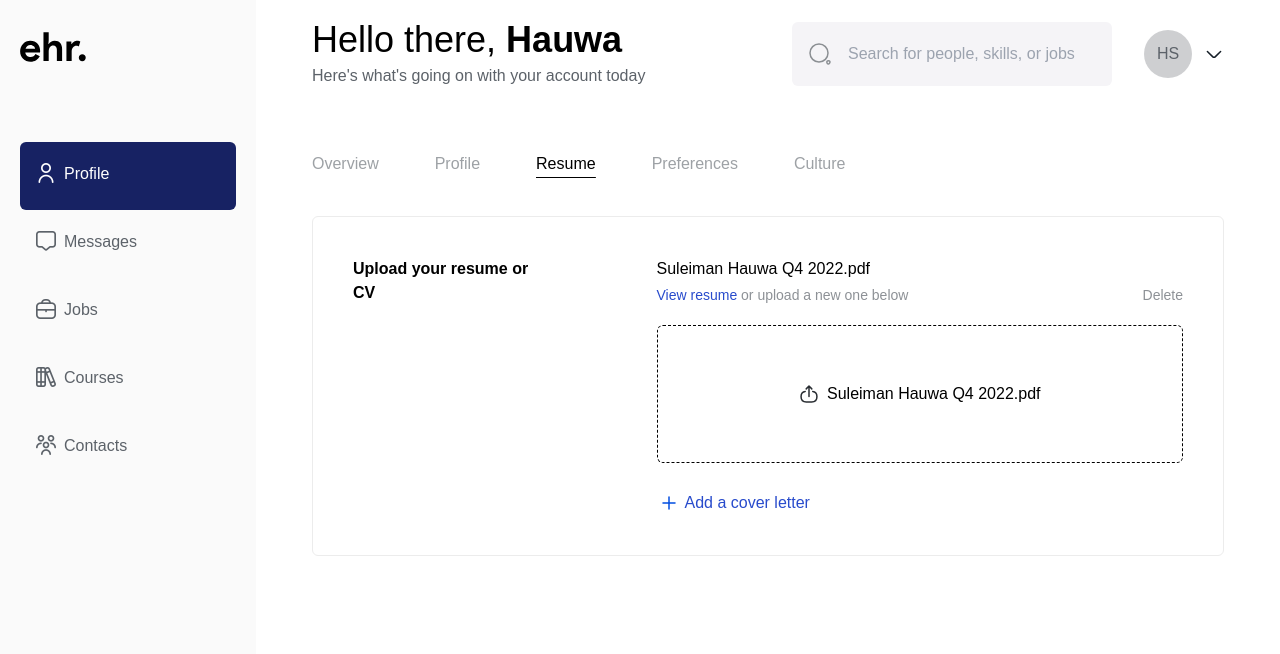
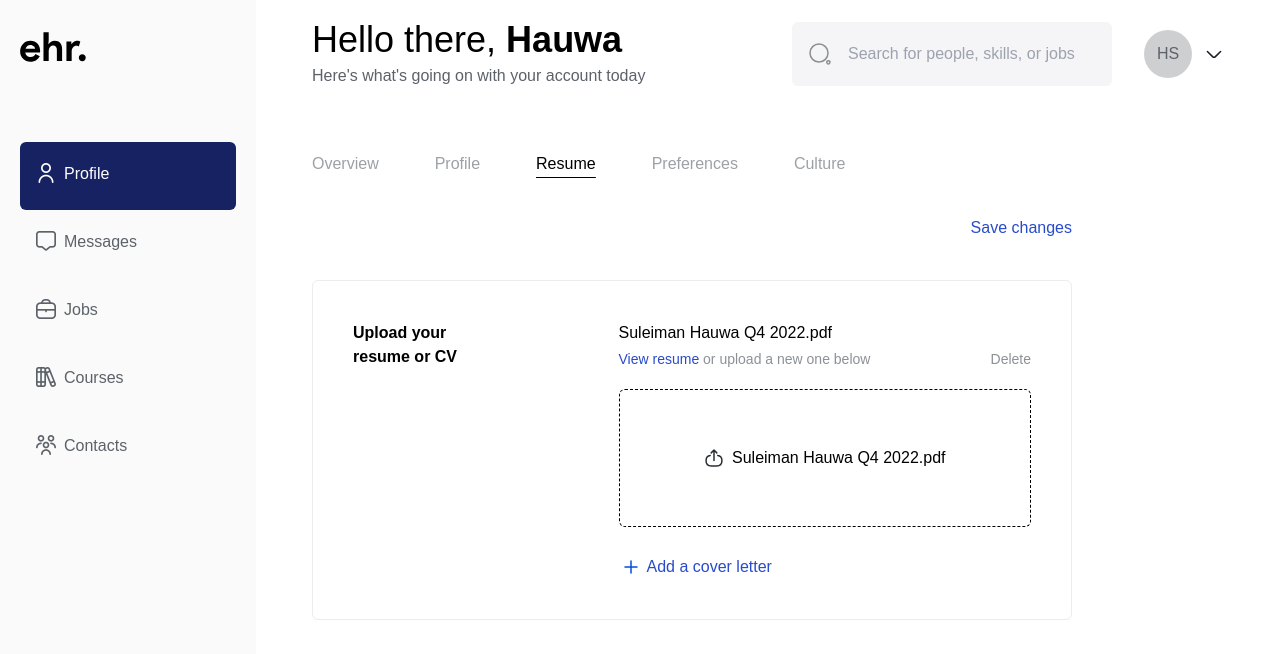
Before and after one commit to thisishauwa/ehr-tailwind, a website: page dashboard_resume.html in a window 1280 px wide. Drawn offline with nearby package versions, Linux system fonts and the light colour scheme; a web font is replaced by a local one.

Commit message:
save button

```diff
--- a/dashboard_resume.html
+++ b/dashboard_resume.html
@@ -162,12 +162,17 @@
               </p>
             </div>
           </div>
-
-          <!-- content container-->
-          <section></section>
         </div>
 
-        <!-- Content -->
+        <section class="mt-10 md:w-5/6">
+          <div class="flex justify-end mt-10">
+            <button
+              class="text-sm md:text-base text-bluemedium hover:text-bluemedium/80"
+            >
+              Save changes
+            </button>
+          </div>
+          <!-- White content box -->
           <div
             class="px-5 py-5 border border-[#ECECEC] rounded-md text-white mt-10 mb-32 lg:mb-20 lg:px-10 lg:py-10"
           >
@@ -234,6 +239,7 @@
             </div>
           </div>
         </section>
+      </section>
     </div>
   </body>
 </html>
```
Also changed, not shown: dashboard_culture.html (+7 -0 lines), dashboard_preferences.html (+7 -0 lines), dashboard_profile.html (+10 -3 lines), css/style.css. Lines whose indentation alone changed are shown as unchanged.
